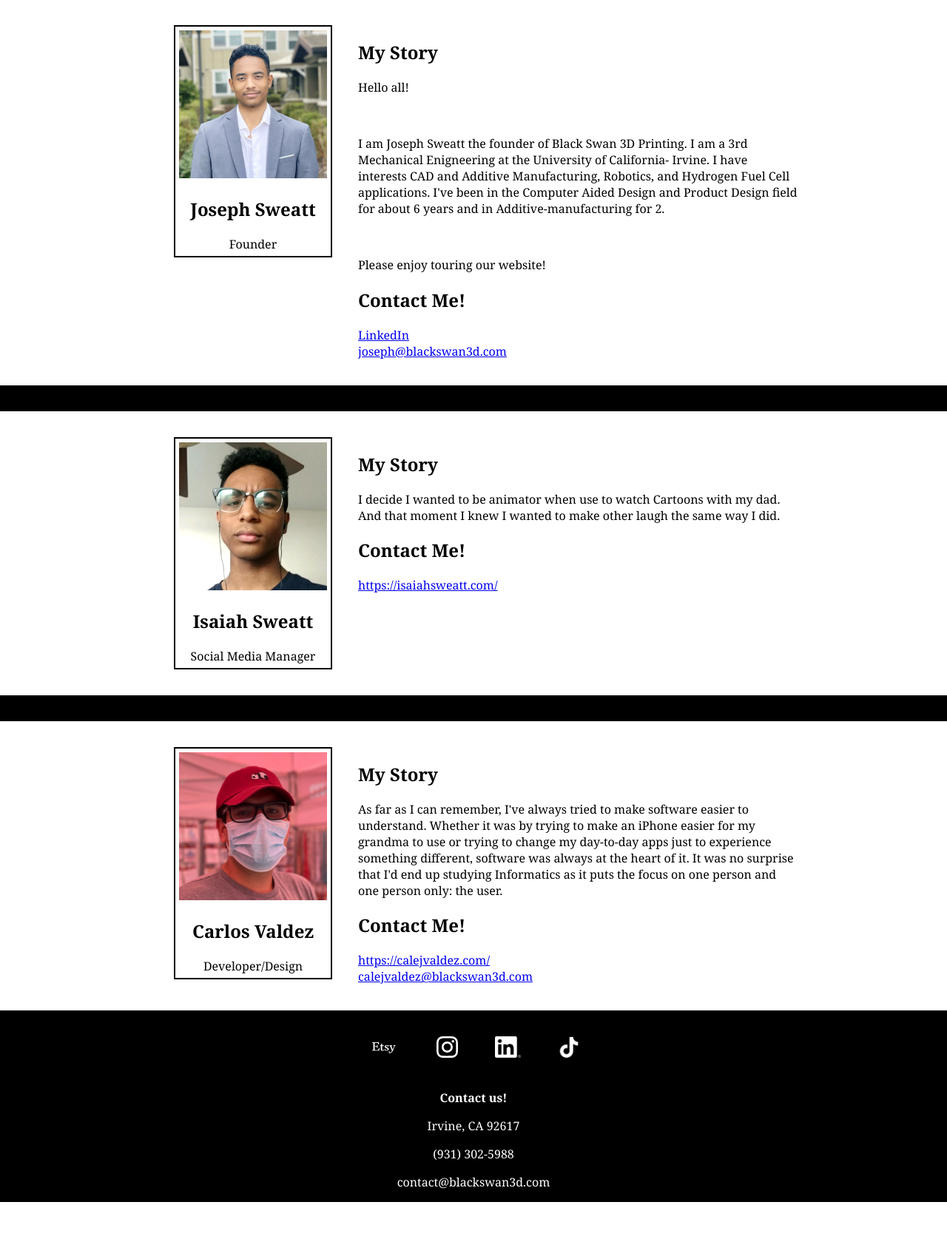
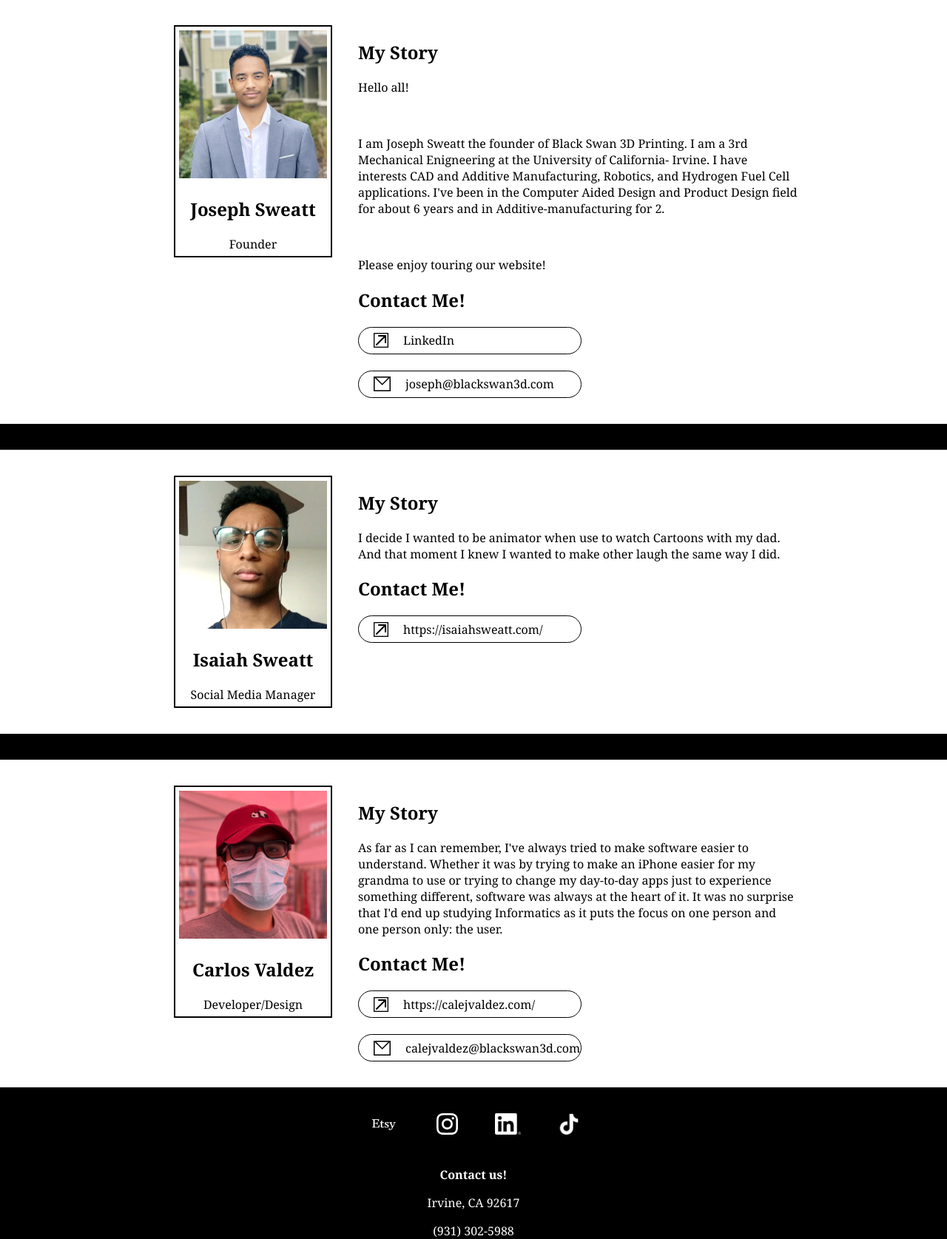
Before and after one commit to blackswan3dprinting/blackswan3dprinting.github.io, a Flask app: page /our-team/ in a window 1280 px wide. Shown: the part 666-2341 px from the top of the page at 74% size. Before the commit the page ends 2291 px from the top, so only its background shows below. Run offline with Flask 2, Linux system fonts and the light colour scheme.

Commit message:
feat: made pretty buttons in contact page

```diff
--- a/src/bs3d/website/static/styles/our_team.css
+++ b/src/bs3d/website/static/styles/our_team.css
@@ -151,4 +151,30 @@ footer a:hover {
   }
 }
 
+.contact_info {
+  background-color: white;
+  border: 1px solid black;
+  border-radius: 20px;
+  width: 300px;
+  height: 35px;
+}
+.contact_info:hover {
+  background-color: #F4E04D;
+  cursor: pointer;
+}
+.contact_info .icon {
+  margin: 0 20px;
+}
+.contact_info a {
+  text-decoration: none;
+  color: black;
+  display: flex;
+  flex-direction: row;
+  flex-wrap: nowrap;
+  justify-content: flex-start;
+  align-items: center;
+  width: 100%;
+  height: 100%;
+}
+
 /*# sourceMappingURL=our_team.css.map */
--- a/src/bs3d/website/static/styles/our_team.scss
+++ b/src/bs3d/website/static/styles/our_team.scss
@@ -171,3 +171,37 @@ footer {
         text-align: center;
     }
 }
+
+.contact_info {
+    background-color: $WHITE;
+
+    border: 1px solid $BLACK;
+    border-radius: 20px;
+
+    width: 300px;
+    height: 35px;
+
+    &:hover {
+        background-color: $YELLOW;
+        cursor: pointer;
+    }
+
+    .icon {
+        margin: 0 20px;
+    }
+
+    a {
+        text-decoration: none;
+        color: black;
+
+        display: flex;
+        flex-direction: row;
+        flex-wrap: nowrap;
+
+        justify-content: flex-start;
+        align-items: center;
+
+        width: 100%;
+        height: 100%;
+    }
+}
--- a/src/bs3d/website/templates/our_team.html
+++ b/src/bs3d/website/templates/our_team.html
@@ -61,9 +61,17 @@
 
 
                     <h2>Contact Me!</h2>
-                    <a href="https://www.linkedin.com/in/josephsweattjr/" target="_blank" rel="noopener noreferrer">LinkedIn</a>
+                    <div class="contact_info">
+                        <a href="https://www.linkedin.com/in/josephsweattjr/" target="_blank" rel="noopener noreferrer">
+                            <img src="https://blackswan3d.com/static/images/icon_external.svg" height="20" width="auto" class="icon"> <p>LinkedIn</p>
+                        </a>
+                    </div>
                     <br>
-                    <a href="mailto:joseph@blackswan3d.com">joseph@blackswan3d.com</a>
+                    <div class="contact_info">
+                        <a href="mailto:joseph@blackswan3d.com">
+                            <img src="https://blackswan3d.com/static/images/icon_mail.svg" height="20" width="auto" class="icon"> <p>joseph@blackswan3d.com</p>
+                        </a>
+                    </div>
 
                 </div>
             </div>
@@ -80,7 +88,11 @@
 
 
                     <h2>Contact Me!</h2>
-                    <a href="https://isaiahsweatt.com/" target="_blank" rel="noopener noreferrer">https://isaiahsweatt.com/</a>
+                    <div class="contact_info">
+                        <a href="https://isaiahsweatt.com/" target="_blank" rel="noopener noreferrer">
+                            <img src="https://blackswan3d.com/static/images/icon_external.svg" height="20" width="auto" class="icon"> <p>https://isaiahsweatt.com/</p>
+                        </a>
+                    </div>
 
                 </div>
             </div>
@@ -97,9 +109,17 @@
 
 
                     <h2>Contact Me!</h2>
-                    <a href="https://calejvaldez.com/" target="_blank" rel="noopener noreferrer">https://calejvaldez.com/</a>
+                    <div class="contact_info">
+                        <a href="https://calejvaldez.com/" target="_blank" rel="noopener noreferrer">
+                            <img src="https://blackswan3d.com/static/images/icon_external.svg" height="20" width="auto" class="icon"> <p>https://calejvaldez.com/</p>
+                        </a>
+                    </div>
                     <br>
-                    <a href="mailto:calejvaldez@blackswan3d.com" target="_blank" rel="noopener noreferrer">calejvaldez@blackswan3d.com</a>
+                    <div class="contact_info">
+                        <a href="mailto:calejvaldez@blackswan3d.com">
+                            <img src="https://blackswan3d.com/static/images/icon_mail.svg" height="20" width="auto" class="icon"> <p>calejvaldez@blackswan3d.com</p>
+                        </a>
+                    </div>
 
                 </div>
             </div>
```
Also changed, not shown: src/bs3d/website/static/images/icon_external.svg, src/bs3d/website/static/images/icon_mail.svg.
